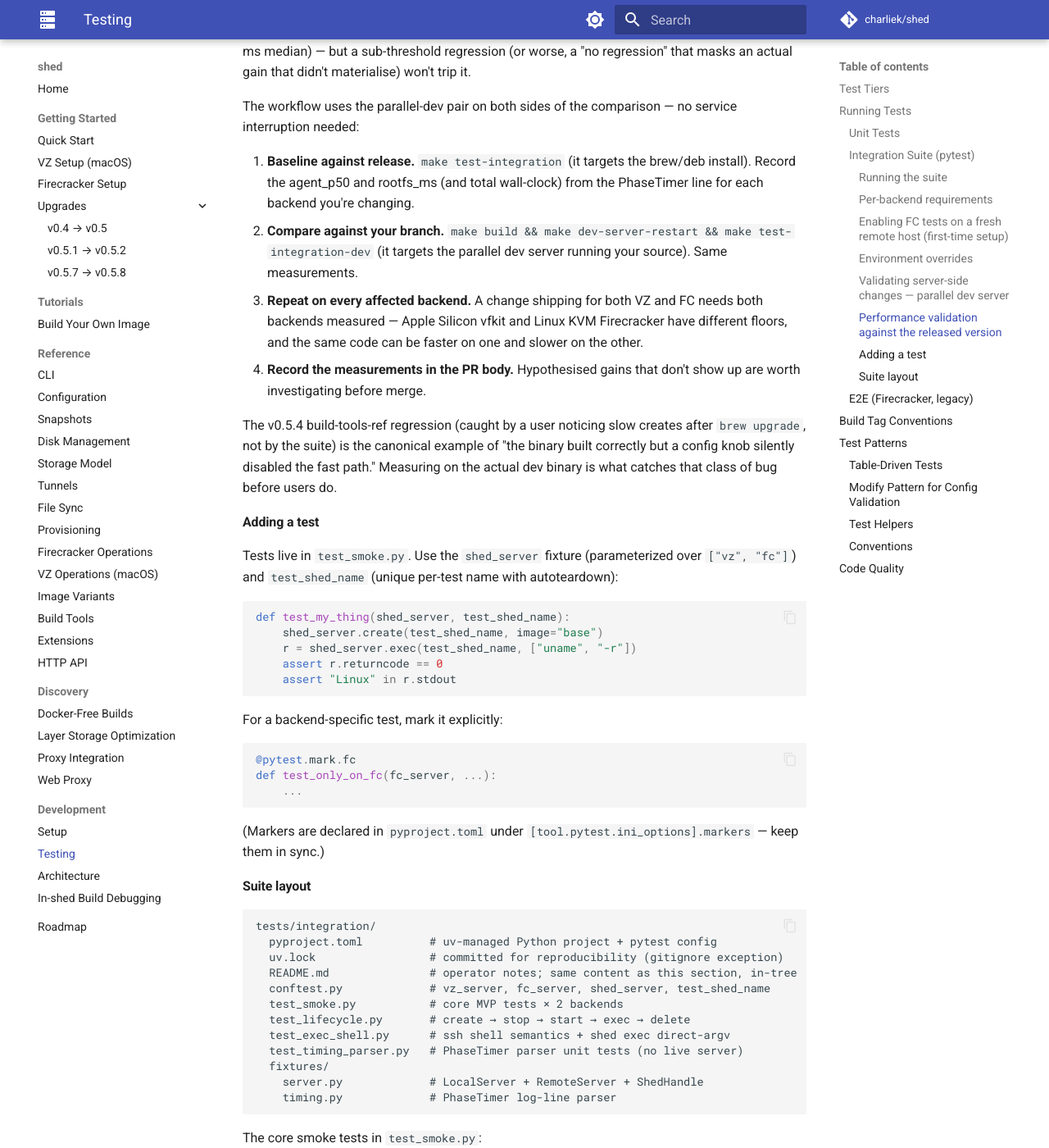
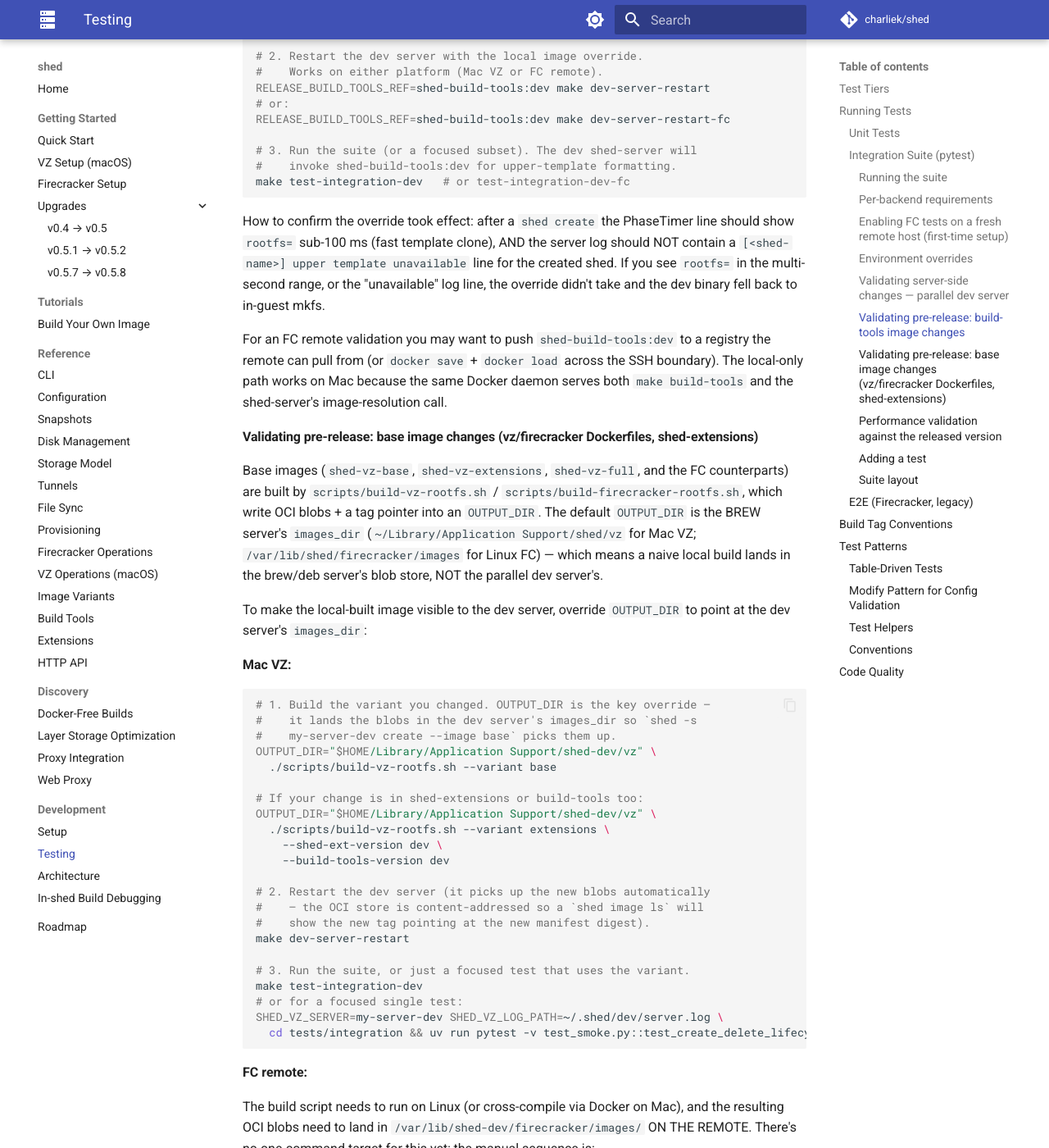
Before and after one commit to charliek/shed, an MkDocs documentation site: the page built from docs/development/testing.md, in a window 1280 px wide and 1400 px high, scrolled down 6651 px. Shown: the whole window at 82% size. Built offline with MkDocs 1.6.1 and Material for MkDocs 9.7.7, drawn with Linux system fonts in a browser that asks for light colours; comment, search, counter and statistics services are not loaded; some of the changed text lies outside the part shown.

Commit message:
docs: pre-release validation for build-tools + base image changes
Closes the gap from the previous session's audit: the parallel-dev
workflow we shipped in #161-163 supports testing Go server-side
changes, but the analogous workflows for the OTHER two common
pre-release validation cases (shed-build-tools changes, base image
changes) weren't documented anywhere.

What ships:

1. New 'Validating pre-release: build-tools image changes' section
   in docs/development/testing.md. Walks through 'make build-tools'
   producing shed-build-tools:dev locally + the RELEASE_BUILD_TOOLS_REF
   override that points the dev server at it. Confirms how to verify
   the override took effect via PhaseTimer rootfs= timing + absence
   of the 'upper template unavailable' log marker.

2. New 'Validating pre-release: base image changes (vz/firecracker
   Dockerfiles, shed-extensions)' section. Documents the OUTPUT_DIR
   override that makes a locally-built rootfs image land in the
   parallel dev server's images_dir instead of the brew/deb server's
   (the default OUTPUT_DIR is the brew/deb images_dir, so a naive
   local build is invisible to the dev server). Covers both Mac VZ
   (one-command shape) and FC remote (multi-step because the build
   has to happen on / land at the remote). Notes that a one-command
   helper (make build-dev-image / build-dev-image-fc) is worth
   adding if these workflows become frequent — for now the explicit
   OUTPUT_DIR override is the load-bearing piece to know.

3. CLAUDE.md pointer in the 'Server-side changes' section so
   contributors find both new sections from the canonical entry
   point.

Validation:
  - make build-tools + RELEASE_BUILD_TOOLS_REF=shed-build-tools:dev
    make dev-server-restart + 'shed -s my-server-dev create ...':
    PhaseTimer rootfs=8ms (sub-100 ms, fast-path engaged); no
    'upper template unavailable' log line. Confirms the local
    build-tools image was used.
  - Base image flow validated by reading the build script and
    confirming OUTPUT_DIR drives the output directory; the docs
    document the override without a full image build (~5 min per
    variant; commands are mechanical given the override).
  - make check clean.
  - mkdocs --strict clean for changed files.

Co-Authored-By: Claude Opus 4.7 <noreply@anthropic.com>

````diff
--- a/docs/development/testing.md
+++ b/docs/development/testing.md
@@ -185,6 +185,119 @@ servers:
     ssh_port: 12222
 ```
 
+#### Validating pre-release: build-tools image changes
+
+The parallel dev server uses `SHED_BUILD_TOOLS_REF` to pick which
+`shed-build-tools` image mints the pre-formatted upper template ext4
+on first VM create. By default that's the latest release tag
+(resolved from `git tag --list 'v*'` at recipe time). To validate a
+change to the `build-tools/` tree before cutting a release:
+
+```sh
+# 1. Build the local shed-build-tools image. Tags it as
+#    shed-build-tools:dev in the local Docker daemon.
+make build-tools
+
+# 2. Restart the dev server with the local image override.
+#    Works on either platform (Mac VZ or FC remote).
+RELEASE_BUILD_TOOLS_REF=shed-build-tools:dev make dev-server-restart
+# or:
+RELEASE_BUILD_TOOLS_REF=shed-build-tools:dev make dev-server-restart-fc
+
+# 3. Run the suite (or a focused subset). The dev shed-server will
+#    invoke shed-build-tools:dev for upper-template formatting.
+make test-integration-dev   # or test-integration-dev-fc
+```
+
+How to confirm the override took effect: after a `shed create` the
+PhaseTimer line should show `rootfs=` sub-100 ms (fast template
+clone), AND the server log should NOT contain a
+`[<shed-name>] upper template unavailable` line for the created
+shed. If you see `rootfs=` in the multi-second range, or the
+"unavailable" log line, the override didn't take and the dev binary
+fell back to in-guest mkfs.
+
+For an FC remote validation you may want to push `shed-build-tools:dev`
+to a registry the remote can pull from (or `docker save` + `docker load`
+across the SSH boundary). The local-only path works on Mac because
+the same Docker daemon serves both `make build-tools` and the
+shed-server's image-resolution call.
+
+#### Validating pre-release: base image changes (vz/firecracker Dockerfiles, shed-extensions)
+
+Base images (`shed-vz-base`, `shed-vz-extensions`, `shed-vz-full`,
+and the FC counterparts) are built by
+`scripts/build-vz-rootfs.sh` / `scripts/build-firecracker-rootfs.sh`,
+which write OCI blobs + a tag pointer into an `OUTPUT_DIR`. The
+default `OUTPUT_DIR` is the BREW server's `images_dir`
+(`~/Library/Application Support/shed/vz` for Mac VZ;
+`/var/lib/shed/firecracker/images` for Linux FC) — which means a
+naive local build lands in the brew/deb server's blob store, NOT the
+parallel dev server's.
+
+To make the local-built image visible to the dev server, override
+`OUTPUT_DIR` to point at the dev server's `images_dir`:
+
+**Mac VZ:**
+
+```sh
+# 1. Build the variant you changed. OUTPUT_DIR is the key override —
+#    it lands the blobs in the dev server's images_dir so `shed -s
+#    my-server-dev create --image base` picks them up.
+OUTPUT_DIR="$HOME/Library/Application Support/shed-dev/vz" \
+  ./scripts/build-vz-rootfs.sh --variant base
+
+# If your change is in shed-extensions or build-tools too:
+OUTPUT_DIR="$HOME/Library/Application Support/shed-dev/vz" \
+  ./scripts/build-vz-rootfs.sh --variant extensions \
+    --shed-ext-version dev \
+    --build-tools-version dev
+
+# 2. Restart the dev server (it picks up the new blobs automatically
+#    — the OCI store is content-addressed so a `shed image ls` will
+#    show the new tag pointing at the new manifest digest).
+make dev-server-restart
+
+# 3. Run the suite, or just a focused test that uses the variant.
+make test-integration-dev
+# or for a focused single test:
+SHED_VZ_SERVER=my-server-dev SHED_VZ_LOG_PATH=~/.shed/dev/server.log \
+  cd tests/integration && uv run pytest -v test_smoke.py::test_create_delete_lifecycle
+```
+
+**FC remote:**
+
+The build script needs to run on Linux (or cross-compile via Docker
+on Mac), and the resulting OCI blobs need to land in
+`/var/lib/shed-dev/firecracker/images/` ON THE REMOTE. There's no
+one-command target for this yet; the manual sequence is:
+
+```sh
+# 1. Build the image on the remote (or on the dev workstation if
+#    Docker is set up to cross-build linux/arm64 or linux/amd64
+#    via buildx).
+ssh $SHED_FC_HOST "cd /path/to/shed && \
+  OUTPUT_DIR=/var/lib/shed-dev/firecracker/images \
+  sudo ./scripts/build-firecracker-rootfs.sh --variant base"
+
+# 2. Restart the dev FC server so it sees the new blobs.
+make dev-server-restart-fc
+
+# 3. Run the suite.
+make test-integration-dev-fc
+```
+
+A `make build-dev-image` / `build-dev-image-fc` Makefile helper that
+wraps these flows is worth adding if these workflows become
+frequent — for now the explicit `OUTPUT_DIR` override is the
+load-bearing piece to know.
+
+How to confirm the override took effect: `shed -s my-server-dev
+image ls` (Mac) or `shed -s mini3-dev image ls` (FC) will list the
+locally-built image with its new manifest digest. If you don't see
+your change, `OUTPUT_DIR` didn't land the blobs in the dev server's
+images_dir.
+
 #### Performance validation against the released version
 
 For changes that touch the boot path, agent dial, healthPoll, upper-allocation, mount, image-resolution, or any other hot path: **measure the impact on each platform the change affects, against the most recent release binary, before merging.**
````
Also changed, not shown: CLAUDE.md (+2 -0 lines).
